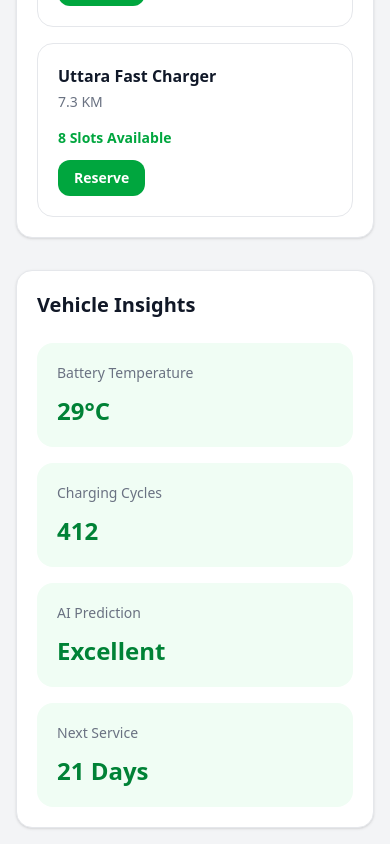
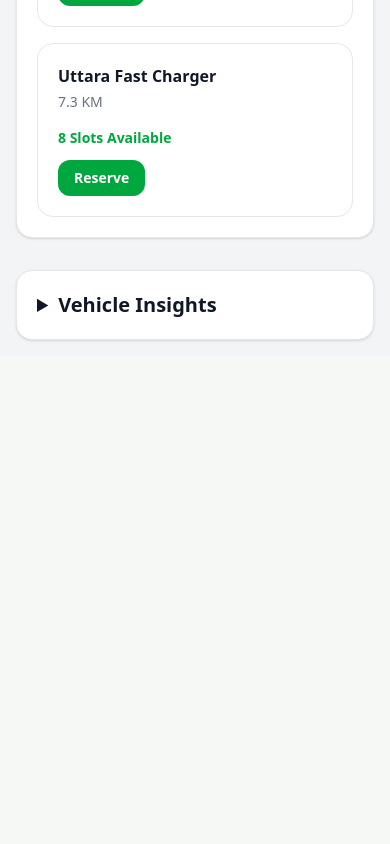
Before and after one commit to ahnafabik5/EV-Mobile-App, a Next.js app: page /dashboard in a window 390 px wide. Shown: the part 2503-3347 px from the top of the page. After the commit the page ends 2859 px from the top, so only its background shows below. Built offline with nearby package versions, Linux system fonts and the light colour scheme.

Commit message:
Added mobile sidebar menu

```diff
--- a/app/dashboard/page.tsx
+++ b/app/dashboard/page.tsx
@@ -227,43 +227,48 @@ export default function DashboardPage() {
         {/* Insights */}
 
 
+       {/* Insights */}
+
 <section className="rounded-2xl border border-gray-200 bg-white p-5 sm:p-6 shadow-sm">
 
+  <details>
 
-          <h2 className="text-xl sm:text-2xl font-bold">
+    <summary className="cursor-pointer text-xl sm:text-2xl font-bold text-gray-900">
       Vehicle Insights
-          </h2>
+    </summary>
 
 
-          <div className="mt-6 grid gap-4 sm:grid-cols-2">
+    <div className="mt-6 grid grid-cols-2 gap-4">
 
 
       <Insight
-              title="Battery Temperature"
-              value="29°C"
+        title="Battery"
+        value="85%"
       />
 
 
       <Insight
-              title="Charging Cycles"
-              value="412"
+        title="Range"
+        value="380 KM"
       />
 
 
       <Insight
-              title="AI Prediction"
+        title="Health"
         value="Excellent"
       />
 
 
       <Insight
-              title="Next Service"
+        title="Service"
         value="21 Days"
       />
 
 
     </div>
 
+
+  </details>
 
 </section>
 
@@ -372,14 +377,14 @@ function Insight({
 
  return (
 
-  <div className="rounded-2xl bg-green-50 p-5">
+  <div className="rounded-2xl bg-green-50 p-3">
 
     <p className="text-sm text-gray-500">
       {title}
     </p>
 
 
-    <h3 className="mt-3 text-2xl font-bold text-green-700 sm:text-3xl">
+   <h3 className="mt-2 text-xl font-bold text-green-700">
       {value}
     </h3>
 
```
Lines whose indentation alone changed are shown as unchanged.
